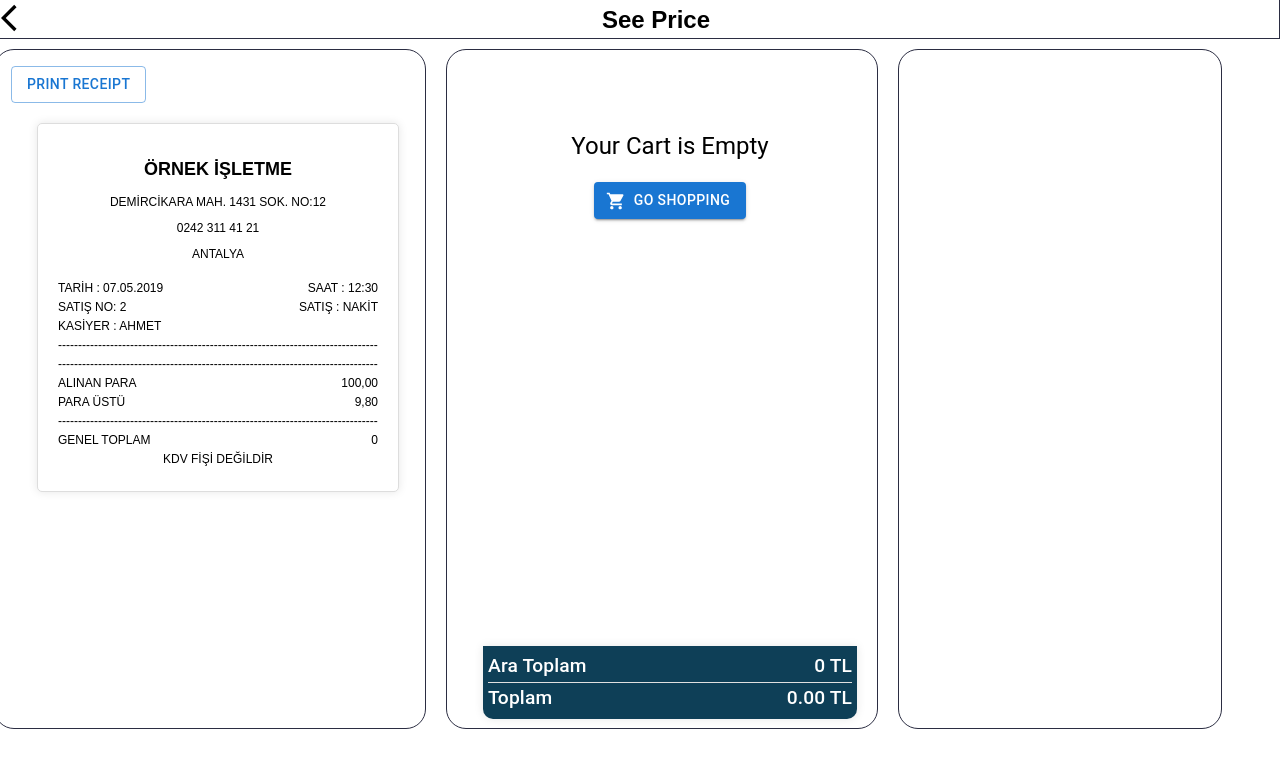
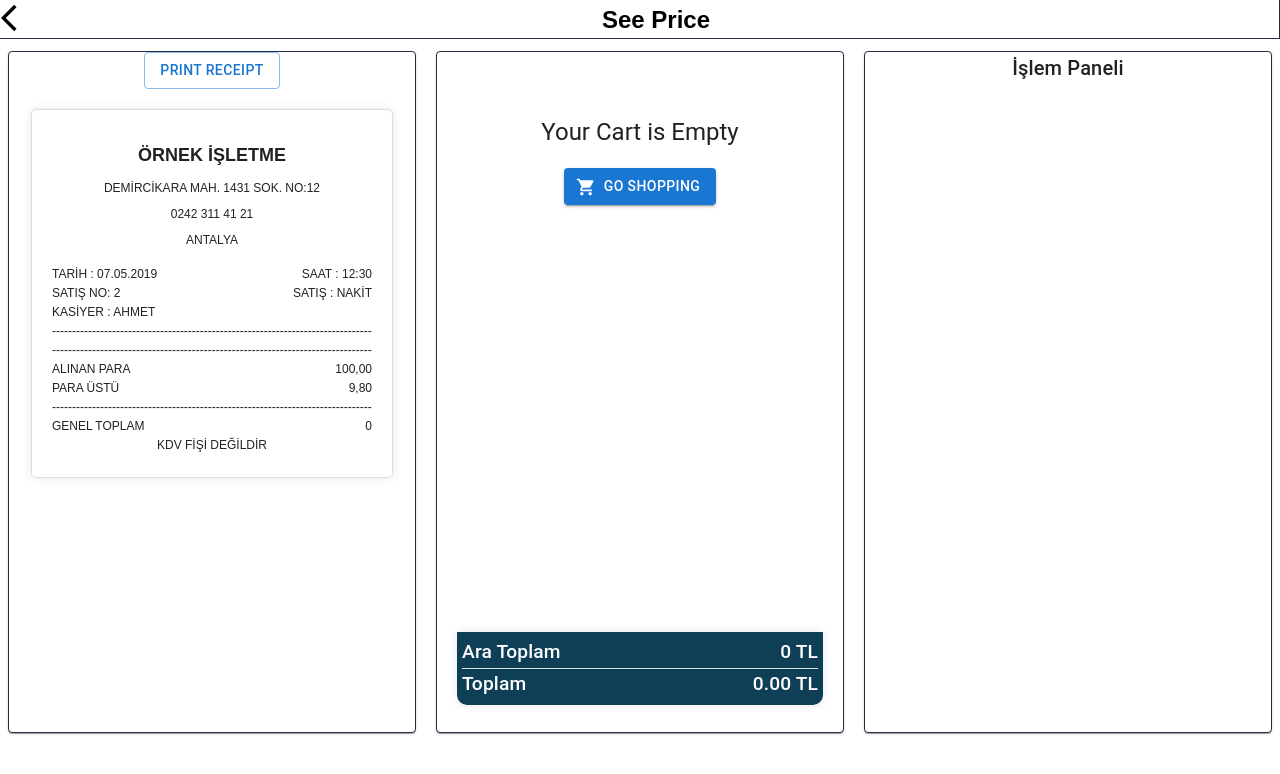
Before and after one commit to yusufinann/32bit-CashRegisterApp, a React (Create React App) app: page /price in a window 1280 px wide. Shown: the top 774 px of the page. Built offline with nearby package versions, Linux system fonts and the light colour scheme; data requests are answered from the project's data file.

Commit message:
update the OrderSummary page

```diff
--- a/src/OrderSummary/OrderSummary.js
+++ b/src/OrderSummary/OrderSummary.js
@@ -1,65 +1,51 @@
 import React from 'react'
-import { Grid } from "@mui/material";
-import GlobalNavi from '../GlobalComponents/GlobalNavi';
+import GlobalNavi from '../GlobalComponents/GlobalNavi'
+import { Grid,  Typography,Paper} from "@mui/material";
 import ReceiptArea from './ReceiptArea';
+import { styled } from "@mui/material/styles";
 import CartManagement from '../SalesPage/CartManagement';
 const OrderSummary = () => { //see price
+
+  const Item = styled(Paper)(({ theme }) => ({
+    textAlign: 'center',
+    overflow: "auto",
+    margin: theme.spacing(1),
+    //borderRadius: 10,
+    border: "1px solid #2b2d42",
+
+    // Medya sorguları kullanarak responsive yükseklik ayarla
+    [theme.breakpoints.up('xs')]: {
+      height: '70vh', // Küçük cihazlarda
+    },
+    [theme.breakpoints.up('sm')]: {
+      height: '85vh', // Orta büyüklükteki cihazlarda
+    },
+    [theme.breakpoints.up('md')]: {
+      height: '85vh', // Büyük cihazlarda
+    }
+  }));
+
   return (
-    <Grid container spacing={2}>
-     {/*Navi */}
-    <Grid
-      item
-      xs={12}
-      style={{  border: "1px solid #2b2d42" }}
-    >
+<Grid container spacing={0.5}>
+      <Grid item xs={12} style={{border: "1px solid #2b2d42"}}>
+
       <GlobalNavi  title="See Price" linkTo="/sales" />
-    </Grid>
-
-    <Grid
-        item
-        xs={12} // Full width on small screens
-        sm={4} // Five columns on medium screens and larger
-        style={{
-          margin: 10,
-          border: "1px solid #2b2d42",
-          borderRadius: 20,
-          height: "85vh", // Set a fixed height
-          overflow: "auto", // Enable scrolling
-        }}
-      >
+      </Grid>
+      <Grid item xs={12} sm={4} >
+        <Item>
         <ReceiptArea/>
+        </Item>
       </Grid>
-
-      {/* CartList */}
-      <Grid
-        item
-        xs={12} // Full width on small screens
-        sm={4} // Four columns on medium screens and larger
-        style={{
-          margin: 10,
-          border: "1px solid #2b2d42",
-          borderRadius: 20,
-          height: "85vh", // Set a fixed height
-
-        }}
-      >
-        <CartManagement/>
+      <Grid item xs={12} sm={4}>
+        <Item>
+          <CartManagement />
+        </Item>
       </Grid>
-
-      <Grid
-        item
-        xs={12} // Full width on small screens
-        sm={3} // Two columns on medium screens and larger
-        style={{
-          margin: 10,
-          border: "1px solid #2b2d42",
-          borderRadius: 20,
-          height: "85vh", // Set a fixed height
-        }}
-      >
-        <div>
-          {/* component */}
-        </div>
+      <Grid item xs={12} sm={4}>
+        <Item>
+          <Typography variant="h6">İşlem Paneli</Typography>
+         {/* Right component */}
+        </Item>
       </Grid>
     </Grid>
   )
```
